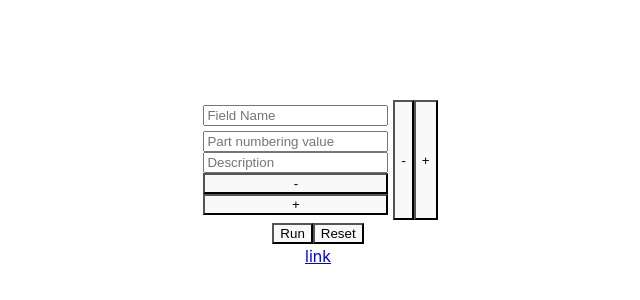
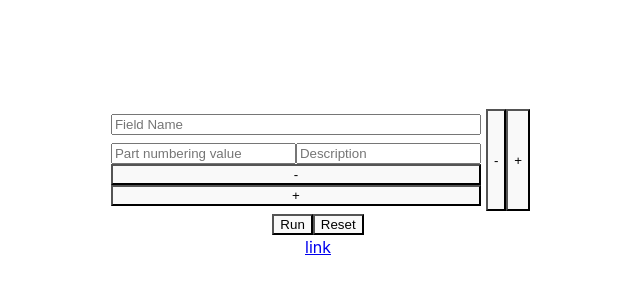
Before and after one commit to jordan-carlson99/pn-creation, a React (Vite) app: page / in a window 1280 px wide. Shown: the part 216-516 px from the top of the page, without its empty margins (322-962 px from the left). Built offline with nearby package versions, Linux system fonts and the light colour scheme.

Commit message:
Added delimeters and minor fixes

```diff
--- a/src/App.jsx
+++ b/src/App.jsx
@@ -23,7 +23,7 @@ function App() {
 
   const fieldElements = [];
   for (let i = 0; i < fields; i++) {
-    fieldElements.push(<PNField key={i} col={i} />);
+    fieldElements.push(<PNField key={i} col={i} total={fields} />);
   }
 
   function getFormData() {
@@ -31,20 +31,27 @@ function App() {
     let descObj = {};
     let obj = {};
     let keys = [];
+    let delimArr = [];
     const formData = new FormData(formRef.current);
     for (const val of formData.entries()) {
-      if (val[0].includes("field")) {
-        if (valObj[val[0].split("field ")[1]] != undefined) {
-          valObj[val[0].split("field ")[1]].push(val[1]);
+      // console.log(val);
+      if (val[0].slice(0, 8).includes("fieldVal")) {
+        // console.log("field");
+        if (valObj[val[0].split("fieldVal ")[1]] != undefined) {
+          valObj[val[0].split("fieldVal ")[1]].push(val[1]);
         } else {
-          valObj[val[0].split("field ")[1]] = [val[1]];
+          valObj[val[0].split("fieldVal ")[1]] = [val[1]];
         }
-      } else {
-        if (descObj[val[0].split("desc ")[1]] != undefined) {
-          descObj[val[0].split("desc ")[1]].push(val[1]);
+      } else if (val[0].slice(0, 7).includes("descVal")) {
+        // console.log("desc");
+        if (descObj[val[0].split("descVal ")[1]] != undefined) {
+          descObj[val[0].split("descVal ")[1]].push(val[1]);
         } else {
-          descObj[val[0].split("desc ")[1]] = [val[1]];
+          descObj[val[0].split("descVal ")[1]] = [val[1]];
         }
+      } else if (val[0].includes("delimeter")) {
+        // console.log("delim");
+        delimArr.push(val[1]);
       }
     }
     for (let params in valObj) {
@@ -56,22 +63,15 @@ function App() {
       obj[params] = arr;
     }
 
-    return [obj, keys];
+    return [obj, keys, delimArr];
   }
 
   function run() {
     let data = getFormData();
     let keys = data[1];
     let combos = {};
-    let testObj = {
-      "0-test": [
-        {
-          val: "desc",
-        },
-      ],
-    };
-    // console.log(data[0]);
-    generateCombinations(data[0], keys, 0, [], {}, combos);
+    // console.log(data[2]);
+    generateCombinations(data[0], keys, 0, [], {}, combos, data[2]);
     // console.log(combos);
     let csv = convertToCSV(combos);
     console.log(csv);
@@ -80,18 +80,32 @@ function App() {
     setBlobLink(url);
   }
 
-  // the input, the current iteration, and the working set
+  // the input, the current iteration, the working set, the working details, the object writing to, an array of delimeters to map
   function generateCombinations(
     obj,
     keys,
     index,
     currentPN,
     currentDetails,
-    returnObject
+    returnObject,
+    delimeters
   ) {
     if (index == keys.length) {
+      // map out delimiters to pn by apopending to their string before joining
+      delimeters.forEach((d, i) => {
+        if (d != "(none)") {
+          // so we dont keep adding "-" everytime we get to the same pn
+          if (
+            !currentPN[i]
+              .slice(currentPN[i].length - 1, currentPN[i].length)
+              .includes(d)
+          ) {
+            currentPN[i] = currentPN[i] + d;
+          }
+        }
+      });
       // append to combos object
-      returnObject[currentPN.join("-")] = Object.assign({}, currentDetails);
+      returnObject[currentPN.join("")] = Object.assign({}, currentDetails);
     } else {
       const currentKey = keys[index];
       const innerArray = obj[currentKey];
@@ -109,7 +123,8 @@ function App() {
           index + 1,
           currentPN,
           updatedDetails,
-          returnObject
+          returnObject,
+          delimeters
         );
         currentPN.pop();
         delete currentDetails[currentKey];
--- a/src/index.css
+++ b/src/index.css
@@ -41,6 +41,15 @@ button:focus-visible {
   margin-bottom: 5px;
 }
 
+.input-field {
+  display: flex;
+  flex-direction: row;
+}
+
+.delimeter-container {
+  align-self: center;
+}
+
 #pn-container {
   display: flex;
   flex-direction: row;
--- a/src/inputField.jsx
+++ b/src/inputField.jsx
@@ -1,16 +1,18 @@
 export function InputField(props) {
   return (
-    <>
+    <div className="input-field">
+      <div className="field-container">
         <input
-        name={`field ${props.col}-${props.fieldName}`}
+          name={`fieldVal ${props.col}-${props.fieldName}`}
           type="text"
           placeholder="Part numbering value"
         ></input>
         <input
-        name={`desc ${props.col}-${props.fieldName}`}
+          name={`descVal ${props.col}-${props.fieldName}`}
           type="text"
           placeholder="Description"
         ></input>
-    </>
+      </div>
+    </div>
   );
 }
--- a/src/pnField.jsx
+++ b/src/pnField.jsx
@@ -22,7 +22,8 @@ export function PNField(props) {
   }
 
   return (
-    <div className="column">
+    <>
+      <div className="column" key={props.col}>
         <input
           type="text"
           onChange={changeName}
@@ -37,5 +38,14 @@ export function PNField(props) {
           +
         </button>
       </div>
+      {props.col !== props.total - 1 && (
+        <div className="delimeter-container">
+          <select name="delimeter">
+            <option>(none)</option>
+            <option>-</option>
+          </select>
+        </div>
+      )}
+    </>
   );
 }
```
Lines whose indentation alone changed are shown as unchanged.
